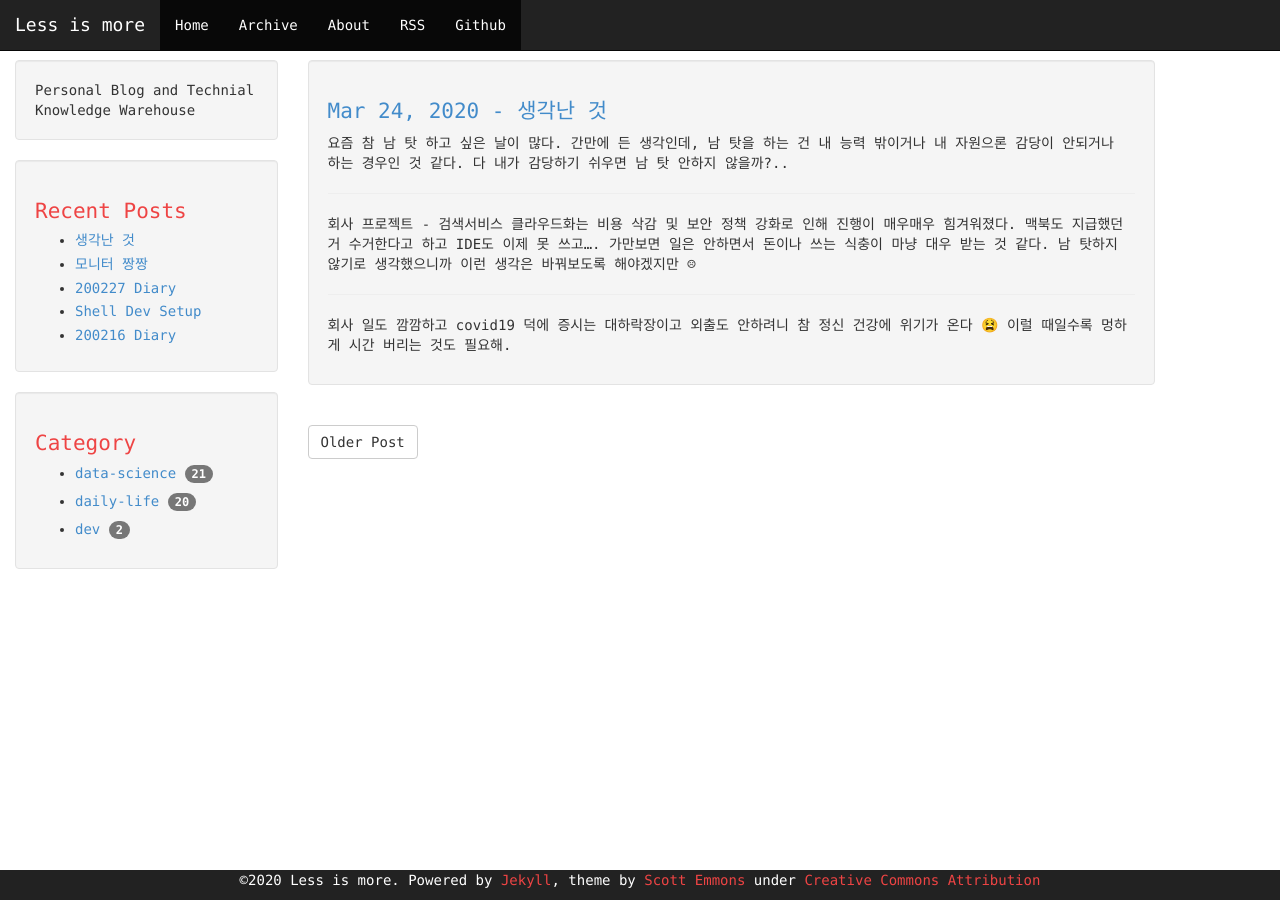
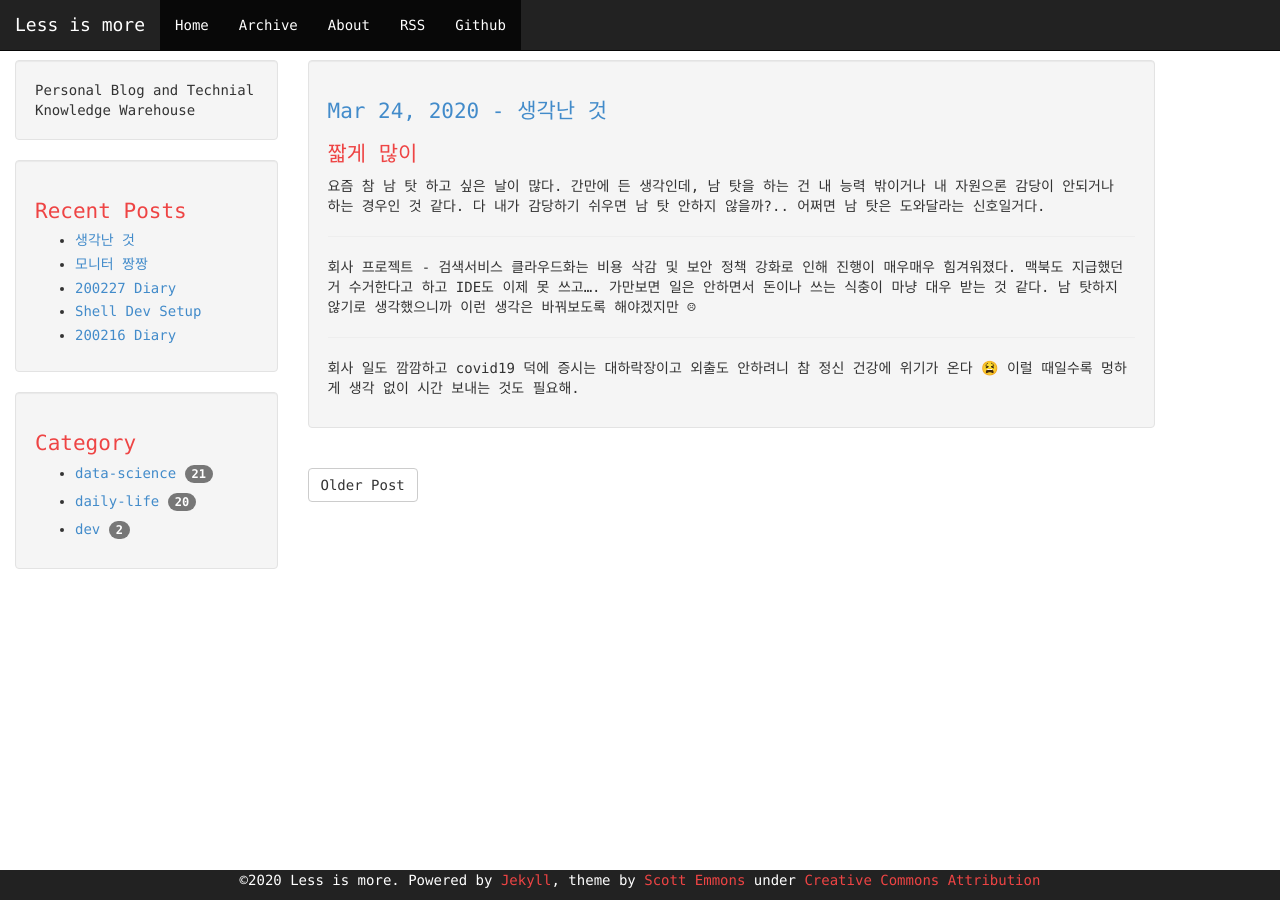
Before and after one commit to 11wi/11wi.github.io, a Jekyll site: the page built from _posts/2020-03-24-생각난-것.md, in a window 1280 px wide. Built offline with Jekyll 4.4.1, drawn with Linux system fonts in a browser that asks for light colours; some web fonts are replaced.

Commit message:
Update 2020-03-24-생각난-것.md

```diff
--- a/_posts/2020-03-24-생각난-것.md
+++ b/_posts/2020-03-24-생각난-것.md
@@ -2,9 +2,11 @@
 category: daily-life
 ---
 
+# 짧게 많이
+
 요즘 참 남 탓 하고 싶은 날이 많다.
 간만에 든 생각인데, 남 탓을 하는 건 내 능력 밖이거나 내 자원으론 감당이 안되거나 하는 경우인 것 같다.
-다 내가 감당하기 쉬우면 남 탓 안하지 않을까?..
+다 내가 감당하기 쉬우면 남 탓 안하지 않을까?.. 어쩌면 남 탓은 도와달라는 신호일거다.
 
 ---
 
@@ -15,4 +17,4 @@ category: daily-life
 ---
 
 회사 일도 깜깜하고 covid19 덕에 증시는 대하락장이고 외출도 안하려니 참 정신 건강에 위기가 온다 😫
-이럴 때일수록 멍하게 시간 버리는 것도 필요해.
+이럴 때일수록 멍하게 생각 없이 시간 보내는 것도 필요해.
```
